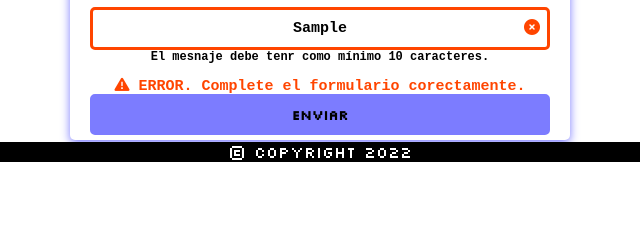
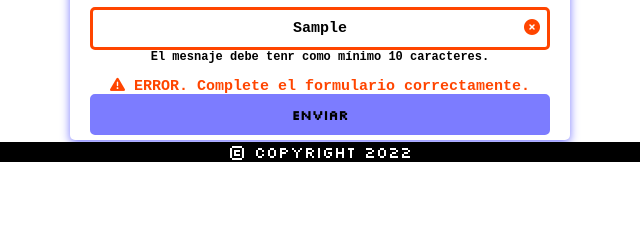
Before and after one commit to XimenaMayo/TPO, a plain HTML site: page contacto.html in a window 1280 px wide. Both pictures are taken after typing "Sample", "name@example.com", "Sample" into the empty fields and a click on the button "Enviar". Shown: the part 485-719 px from the top of the page, 360-1000 px from the left. Drawn offline with Linux system fonts and the light colour scheme.

Commit message:
Arreglando errores de escritura

```diff
--- a/contacto.html
+++ b/contacto.html
@@ -125,7 +125,7 @@
           </div>
                <!--Botón-->
                <div class="formulario__mensaje" id="formulario__mensaje">
-                <p><i class="fas fa-exclamation-triangle"></i> ERROR. Complete el formulario corectamente. </p>
+                <p><i class="fas fa-exclamation-triangle"></i> ERROR. Complete el formulario correctamente. </p>
               </div>
           <div class="formulario__grupo formulario__grupo-btn-enviar">
             <button type="submit" class="formulario__btn">Enviar</button>
```
